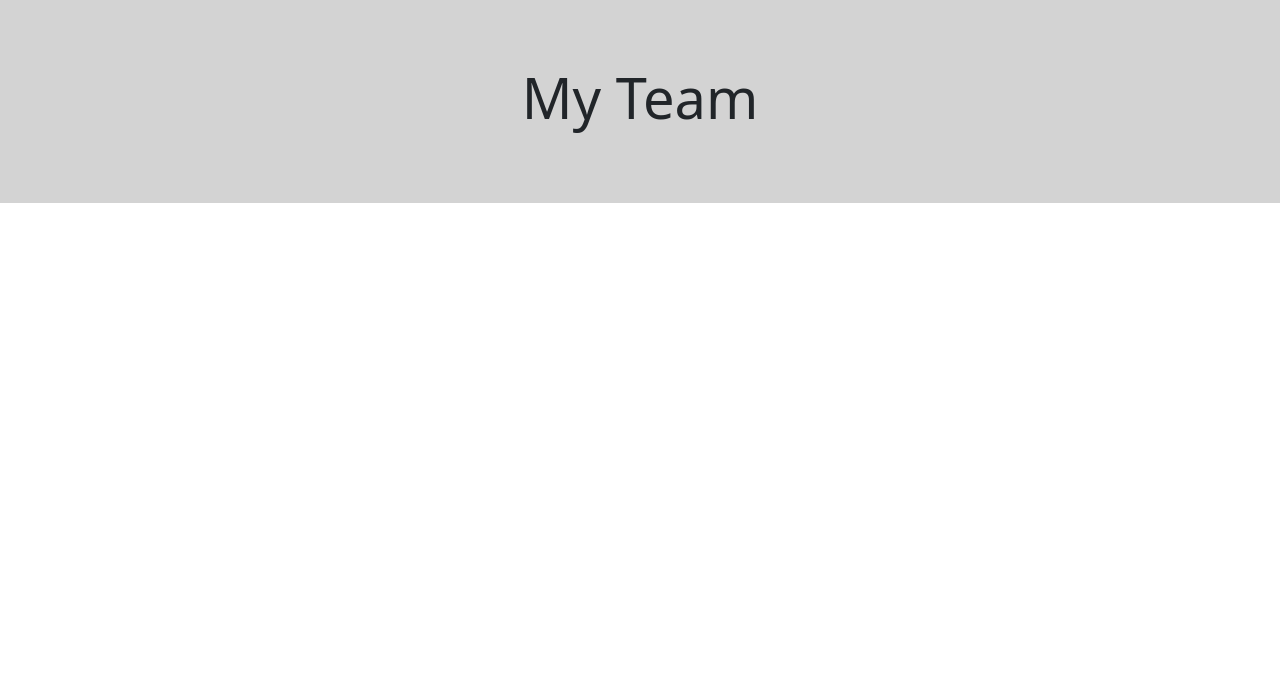
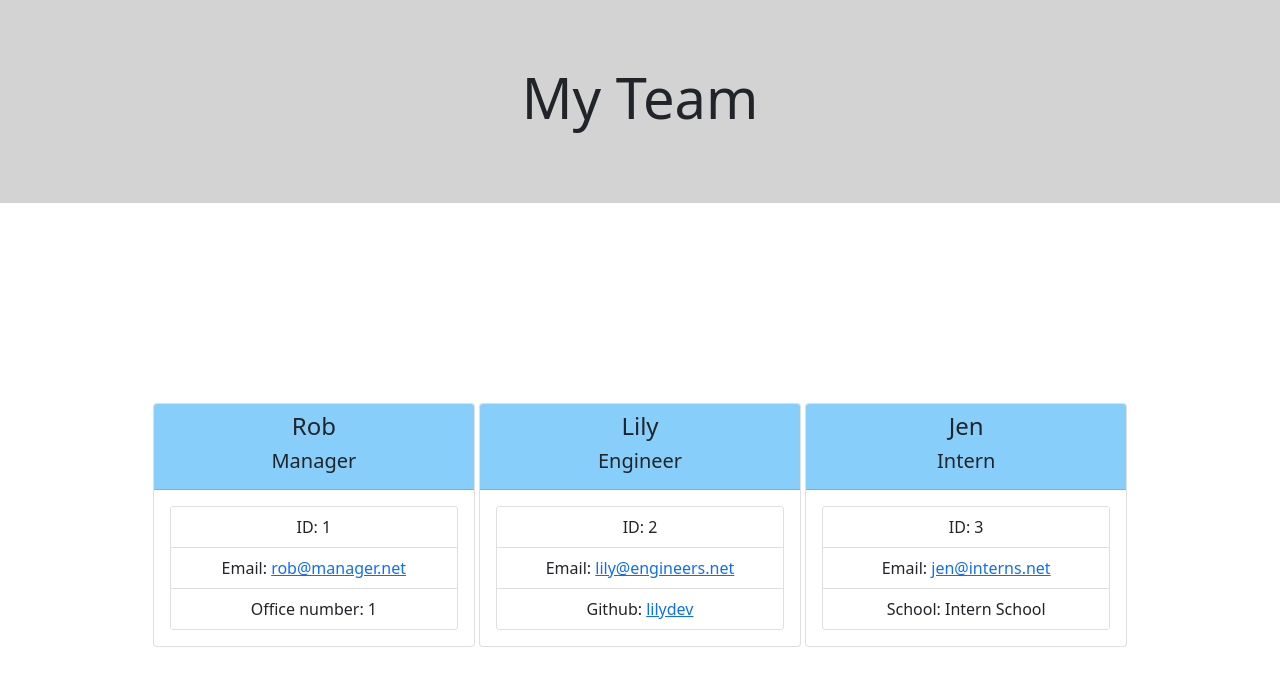
Before and after one commit to rstadev/10-Profile-Generator, a website: page src/tempelate.html in a window 1280 px wide. Drawn offline with nearby package versions, Linux system fonts and the light colour scheme.

Commit message:
built out a tempelate html file to use as a guide for my html generation. also added styling to this html that I believe can be implemented again later during html generation.

```diff
--- a/src/style.css
+++ b/src/style.css
@@ -6,3 +6,20 @@
   padding: 4em;
   height: 30%;
 }
+
+.card {
+  display:inline-block;
+}
+.card-deck {
+  text-align: center;
+  padding-top: 200px;
+}
+
+.blue-style {
+  background-color: lightskyblue;
+}
+
+.centerCards {
+  width: 400 px;
+  margin:0 auto;
+}
--- a/src/tempelate.html
+++ b/src/tempelate.html
@@ -14,7 +14,52 @@
       <h1 class="display-4">My Team</h1>
     </div>
   </div>
-
+  <div class="card-deck">
+    <div class="card">
+      <div class= "card-header blue-style">
+        <h4>Rob</h4>
+        <h5>Manager</h5>
+      </div>
+      <div class= "card-body">
+        <div class="card" style="width: 18rem;">
+          <ul class="list-group list-group-flush">
+          <li class="list-group-item">ID: 1</li>
+          <li class="list-group-item">Email: <a href ="mailto:rob@manager.net">rob@manager.net</a></li>
+          <li class="list-group-item">Office number: 1</li>
+        </ul>
+    </div>
+  </div>
+    </div>
+    <div class="card">
+      <div class= "card-header blue-style">
+        <h4>Lily</h4>
+        <h5>Engineer</h5>
+      </div>
+      <div class= "card-body">
+        <div class="card" style="width: 18rem;">
+          <ul class="list-group list-group-flush">
+          <li class="list-group-item">ID: 2</li>
+          <li class="list-group-item">Email: <a href ="mailto:lily@engineers.net">lily@engineers.net</a></li>
+          <li class="list-group-item">Github: <a href="https://github.com/lilydev">lilydev</a></li>
+        </ul>
+    </div>
+  </div>
+    </div>
+    <div class="card">
+      <div class= "card-header blue-style">
+        <h4>Jen</h4>
+        <h5>Intern</h5>
+      </div>
+        <div class= "card-body">
+          <div class="card" style="width: 18rem;">
+            <ul class="list-group list-group-flush">
+            <li class="list-group-item">ID: 3</li>
+            <li class="list-group-item">Email: <a href ="mailto:jen@interns.net">jen@interns.net</a></li>
+            <li class="list-group-item">School: Intern School</li>
+          </ul>
+      </div>
+    </div>
+  </div>
   <script src="https://cdn.jsdelivr.net/npm/bootstrap@5.0.0-beta2/dist/js/bootstrap.bundle.min.js" integrity="sha384-b5kHyXgcpbZJO/tY9Ul7kGkf1S0CWuKcCD38l8YkeH8z8QjE0GmW1gYU5S9FOnJ0" crossorigin="anonymous"></script>
 </body>
 </html>
```
